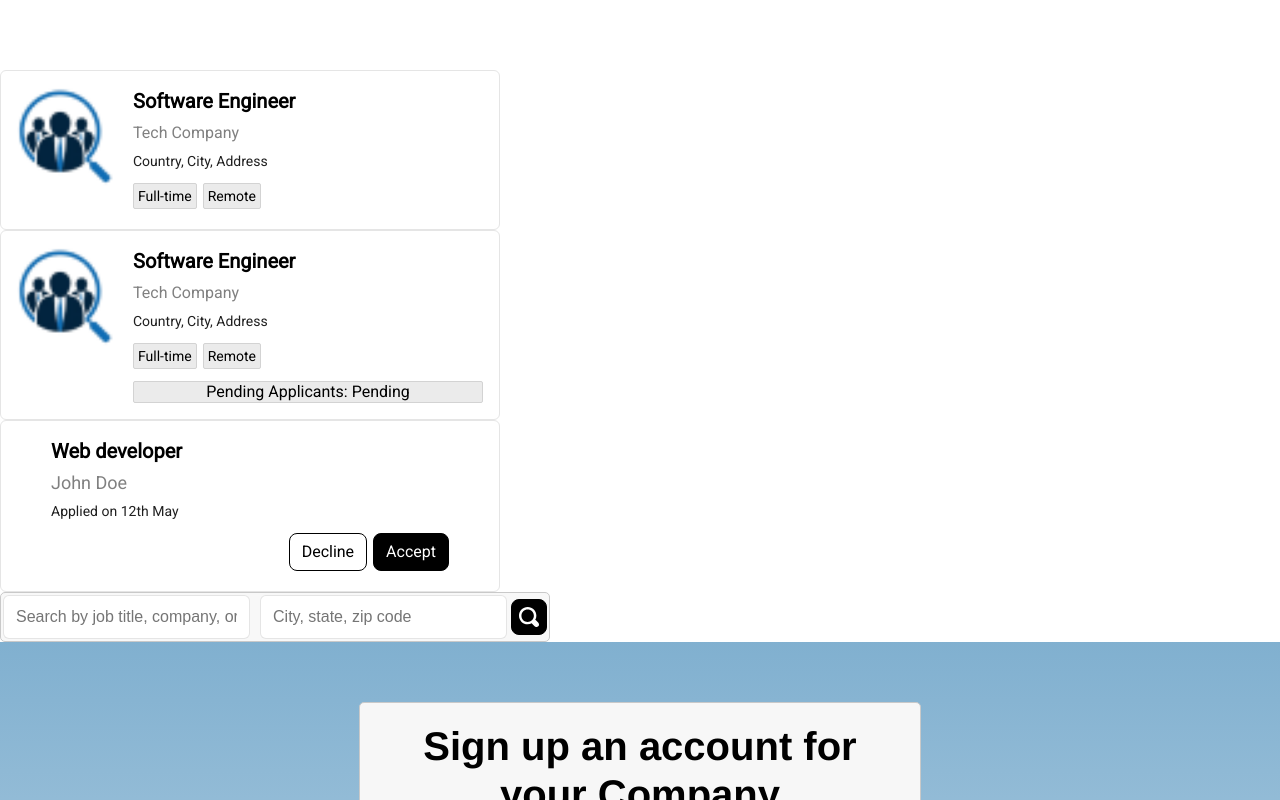
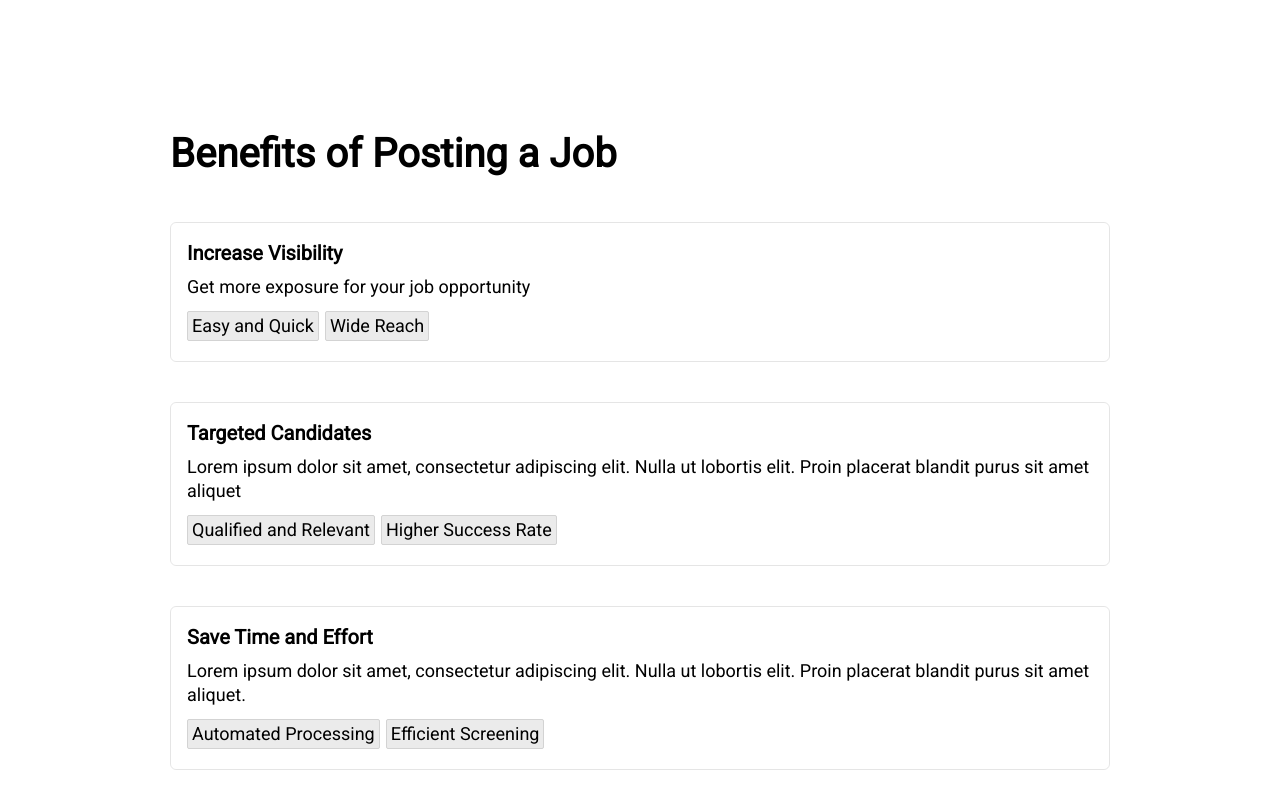
Before and after one commit to G-Jasser/GMC-Final-Project, a React (Vite) app: page / in a window 1280 px wide. Shown: the part 1280-2080 px from the top of the page. Built offline with nearby package versions, Linux system fonts and the light colour scheme.

Commit message:
add Benefits Section

```diff
--- a/src/App.jsx
+++ b/src/App.jsx
@@ -1,4 +1,5 @@
 import { ApplicationCard } from './components/ApplicantCard'
+import { BenefitsSection } from './components/BenefitsSection'
 import { GeneralFooter } from './components/FooterGeneral'
 import { JobCard } from './components/JobCard'
 import { JobCardForRecruiter } from './components/JobCardForRecruiter'
@@ -20,6 +21,7 @@ function App() {
       <NavbarSignedSeeker/>
       <LandingPageMainSection/>
       <WhyUs/>
+      <BenefitsSection/>
       <JobCard/>
       <JobCardForSeeker/>
       <ApplicationCard/>
--- /dev/null
+++ b/src/components/BenefitsSection.jsx
@@ -0,0 +1,64 @@
+import React from "react";
+import "/src/css/style.css";
+
+export const BenefitsSection = () => {
+    return (
+        <div className="section-container BenefitsSection">
+            <div className="main-container-1">
+                <p className="title-1">Benefits of Posting a Job</p>
+                <div className="list-1">
+                    <div className="item-1">
+                        <div className="title-2">Increase Visibility</div>
+                        <p className="text-normal">
+                            Get more exposure for your job opportunity
+                        </p>
+                        <div className="tag-section">
+                            <div className="tags">
+                                <div className="tag-styled">
+                                    <div className="text-normal">Easy and Quick</div>
+                                </div>
+                                <div className="tag-styled">
+                                    <div className="text-normal">Wide Reach</div>
+                                </div>
+                            </div>
+                        </div>
+                    </div>
+                    <div className="item-1">
+                        <div className="title-2">Targeted Candidates</div>
+                        <p className="text-normal">
+                            Lorem ipsum dolor sit amet, consectetur adipiscing elit. Nulla ut lobortis elit. Proin placerat
+                            blandit purus sit amet aliquet
+                        </p>
+                        <div className="tag-section">
+                            <div className="tags">
+                                <div className="tag-styled">
+                                    <div className="text-normal">Qualified and Relevant</div>
+                                </div>
+                                <div className="tag-styled">
+                                    <div className="text-normal">Higher Success Rate</div>
+                                </div>
+                            </div>
+                        </div>
+                    </div>
+                    <div className="item-1">
+                        <div className="title-2">Save Time and Effort</div>
+                        <p className="text-normal">
+                            Lorem ipsum dolor sit amet, consectetur adipiscing elit. Nulla ut lobortis elit. Proin placerat
+                            blandit purus sit amet aliquet.
+                        </p>
+                        <div className="tag-section">
+                            <div className="tags">
+                                <div className="tag-styled">
+                                    <div className="text-normal">Automated Processing</div>
+                                </div>
+                                <div className="tag-styled">
+                                    <div className="text-normal">Efficient Screening</div>
+                                </div>
+                            </div>
+                        </div>
+                    </div>
+                </div>
+            </div>
+        </div>
+    );
+};
--- a/src/css/style.css
+++ b/src/css/style.css
@@ -455,6 +455,7 @@
     fill: #FFF;
 }
 
+/* ----------------------   */
 /* MAIN LANDINPAGE CSS*/
 .section-container {
     /*General things*/
@@ -532,6 +533,8 @@
     align-items: center;
     gap: 40px;
     flex: 1 0 0;
+    align-self: stretch;
+    max-width: 1100px;
 }
 .section-container .item-1 {
     display: flex;
@@ -552,3 +555,46 @@
     font-weight: bold;
     line-height: 28px;
 }
+
+.BenefitsSection {
+    display: flex;
+    position: relative;
+    padding: 60px 170px;
+    justify-content: center;
+    align-items: center;
+    gap: 60px;
+    align-self: stretch;
+}
+
+.text-subtitle {
+    color: rgba(0, 0, 0, 0.50);
+    font-size: 14px;
+    font-style: normal;
+    font-weight: 400;
+    line-height: 20px;
+}
+
+.tag-section .tag-styled {
+    display: flex;
+    padding: 2px 4px;
+    justify-content: center;
+    align-items: center;
+    gap: 2px;
+    border-radius: 2px;
+    border: 0.5px solid #D3D3D3;
+    background: #EBEBEB;
+
+    color: #000;
+    font-size: 14px;
+    font-style: normal;
+    font-weight: 400;
+    line-height: 20px; /* 133.333% */
+}
+
+.tag-section .tags {
+    display: flex;
+    padding: 4px 0px;
+    align-items: center;
+    gap: 6px;
+    align-self: stretch;
+}
```
